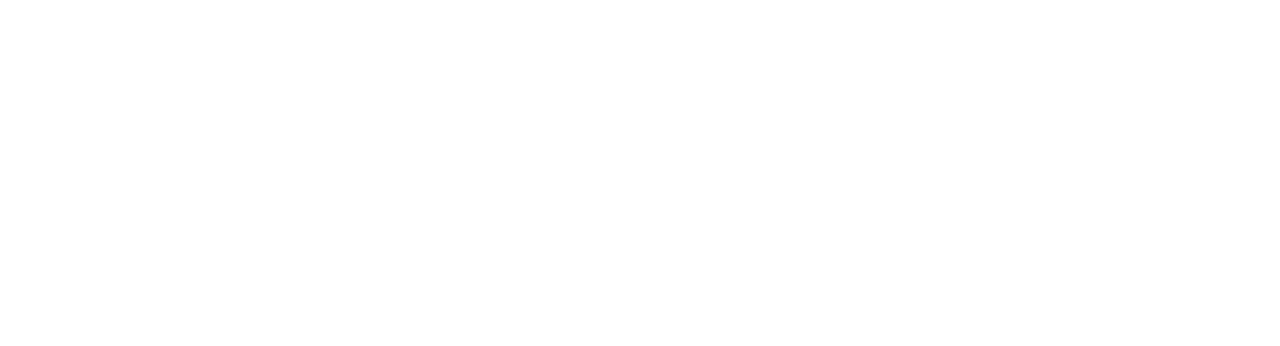
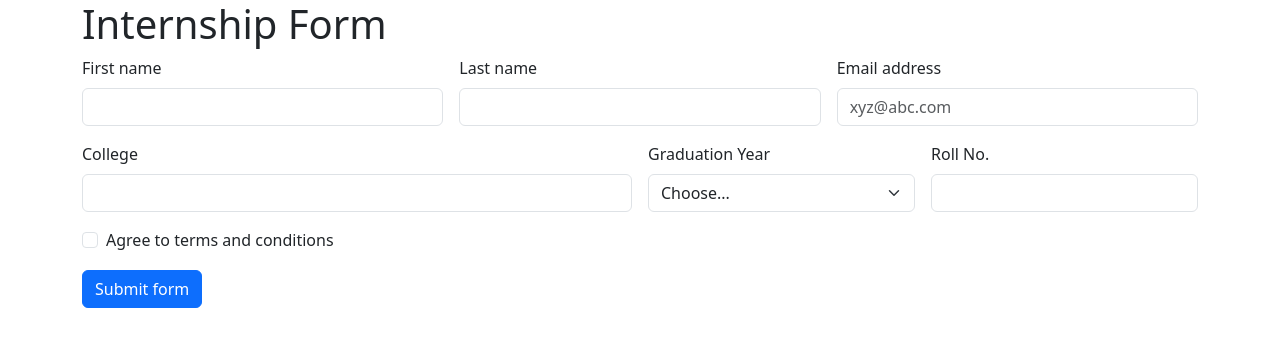
Before and after one commit to acciojob/bootstrap-form-easy-SurajKapu, a website: page main.html in a window 1280 px wide. Drawn offline with nearby package versions, Linux system fonts and the light colour scheme.

Commit message:
Initial sol

```diff
--- a/main.html
+++ b/main.html
@@ -3,13 +3,85 @@
 <html>
 
 <head>
+	<link href="https://cdn.jsdelivr.net/npm/bootstrap@5.3.0-alpha1/dist/css/bootstrap.min.css" rel="stylesheet" integrity="sha384-GLhlTQ8iRABdZLl6O3oVMWSktQOp6b7In1Zl3/Jr59b6EGGoI1aFkw7cmDA6j6gD" crossorigin="anonymous">
 	<link rel="stylesheet" href="styles.css">
 </head>
 
 <body>
 	<!-- the entire body must be written by student -->
-    <script type="text/javascript" src="./script.js">
-</script>
+	<div class="container">
+		<h1>Internship Form</h1>
+		<form class="row g-3 needs-validation" novalidate>
+			<div class="col-md-4">
+			  <label for="validationCustom01" class="form-label">First name</label>
+			  <input type="text" class="form-control" id="validationCustom01" required>
+			  <div class="valid-feedback">
+				Looks good!
+			  </div>
+			</div>
+			<div class="col-md-4">
+			  <label for="validationCustom02" class="form-label">Last name</label>
+			  <input type="text" class="form-control" id="validationCustom02" required>
+			  <div class="valid-feedback">
+				Looks good!
+			  </div>
+			</div>
+			<div class="col-md-4">
+				<label for="exampleFormControlInput1" class="form-label">Email address</label>
+				<input type="email" class="form-control" id="exampleFormControlInput1" placeholder="xyz@abc.com" required>
+				<div class="valid-feedback">
+					Looks good!
+				</div>
+			</div>
+			<div class="col-md-6">
+			  <label for="validationCustom03" class="form-label">College</label>
+			  <input type="text" class="form-control" id="validationCustom03" required>
+			  <div class="invalid-feedback">
+				Please provide a valid city.
+			  </div>
+			</div>
+			<div class="col-md-3">
+			  <label for="validationCustom04" class="form-label">Graduation Year</label>
+			  <select class="form-select" id="validationCustom04" required>
+				<option selected disabled value="">Choose...</option>
+				<option>2023</option>
+				<option>2022</option>
+				<option>2021</option>
+				<option>2020</option>
+				<option>2019</option>
+				<option>2018</option>
+				<option>2017</option>
+				<option>2016</option>
+			  </select>
+			  <div class="invalid-feedback">
+				Please select a valid Graduation Year.
+			  </div>
+			</div>
+			<div class="col-md-3">
+			  <label for="validationCustom05" class="form-label">Roll No.</label>
+			  <input type="text" class="form-control" id="validationCustom05" required>
+			  <div class="invalid-feedback">
+				Please provide a valid Roll no.
+			  </div>
+			</div>
+			<div class="col-12">
+			  <div class="form-check">
+				<input class="form-check-input" type="checkbox" value="" id="invalidCheck" required>
+				<label class="form-check-label" for="invalidCheck">
+				  Agree to terms and conditions
+				</label>
+				<div class="invalid-feedback">
+				  You must agree before submitting.
+				</div>
+			  </div>
+			</div>
+			<div class="col-12">
+			  <button class="btn btn-primary" type="submit">Submit form</button>
+			</div>
+		  </form>
+	</div>
+	<script src="https://cdn.jsdelivr.net/npm/bootstrap@5.3.0-alpha1/dist/js/bootstrap.bundle.min.js" integrity="sha384-w76AqPfDkMBDXo30jS1Sgez6pr3x5MlQ1ZAGC+nuZB+EYdgRZgiwxhTBTkF7CXvN" crossorigin="anonymous"></script>
+	<script type="text/javascript" src="./script.js"></script>
 
 </body>
 
--- a/script.js
+++ b/script.js
@@ -1 +1,20 @@
 //your code here
+// Example starter JavaScript for disabling form submissions if there are invalid fields
+(() => {
+    'use strict'
+
+    // Fetch all the forms we want to apply custom Bootstrap validation styles to
+    const forms = document.querySelectorAll('.needs-validation')
+
+    // Loop over them and prevent submission
+    Array.from(forms).forEach(form => {
+      form.addEventListener('submit', event => {
+        if (!form.checkValidity()) {
+          event.preventDefault()
+          event.stopPropagation()
+        }
+
+        form.classList.add('was-validated')
+      }, false)
+    })
+  })()
```
